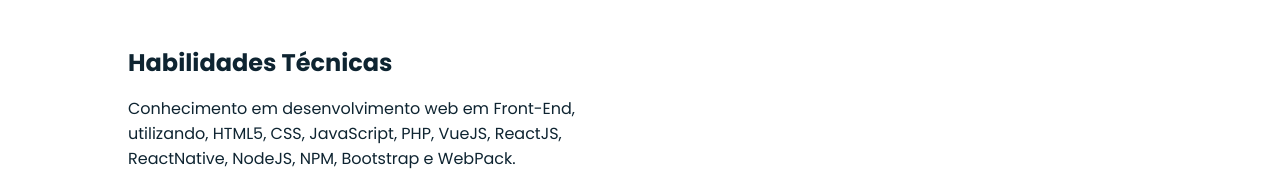
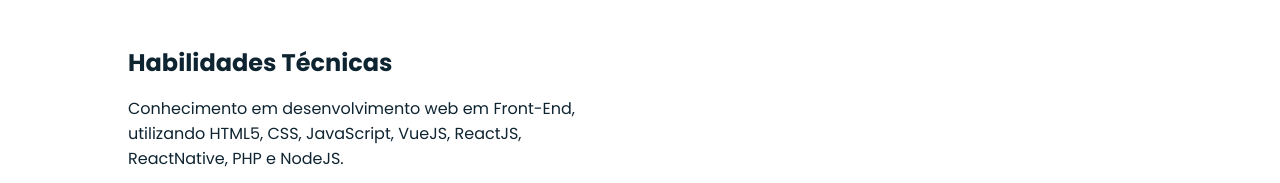
Before and after one commit to desenvolvendo-me/luuanfaria.github.io, a plain HTML site: page index.html in a window 1280 px wide. Shown: the part 1506-1689 px from the top of the page. Drawn offline with nearby package versions, Linux system fonts and the light colour scheme.

Commit message:
portfolio update

```diff
--- a/index.html
+++ b/index.html
@@ -8,6 +8,7 @@
 
         <!-- =====BOX ICONS===== -->
         <link href='https://cdn.jsdelivr.net/npm/boxicons@2.0.5/css/boxicons.min.css' rel='stylesheet'>
+        <link rel="shortcut icon" href="assets/img/favicon.ico" />
 
         <title>Luan Faria - Desenvolvedor Front-End</title>
     </head>
@@ -83,7 +84,7 @@
                 <div class="skills__container bd-grid">
                     <div>
                         <h2 class="skills__subtitle">Habilidades Técnicas</h2>
-                        <p class="skills__text">Conhecimento em desenvolvimento web em Front-End, utilizando, HTML5, CSS, JavaScript, PHP, VueJS, ReactJS, ReactNative, NodeJS, NPM, Bootstrap e WebPack.</p>
+                        <p class="skills__text">Conhecimento em desenvolvimento web em Front-End, utilizando HTML5, CSS, JavaScript, VueJS, ReactJS, ReactNative, PHP e NodeJS.</p>
                         <div class="skills__data">
                             <div class="skills__names">
                                 <i class='bx bxl-html5 skills__icon'></i>
```
Also changed, not shown: assets/img/favicon.ico (added), assets/img/work5.jpg.
